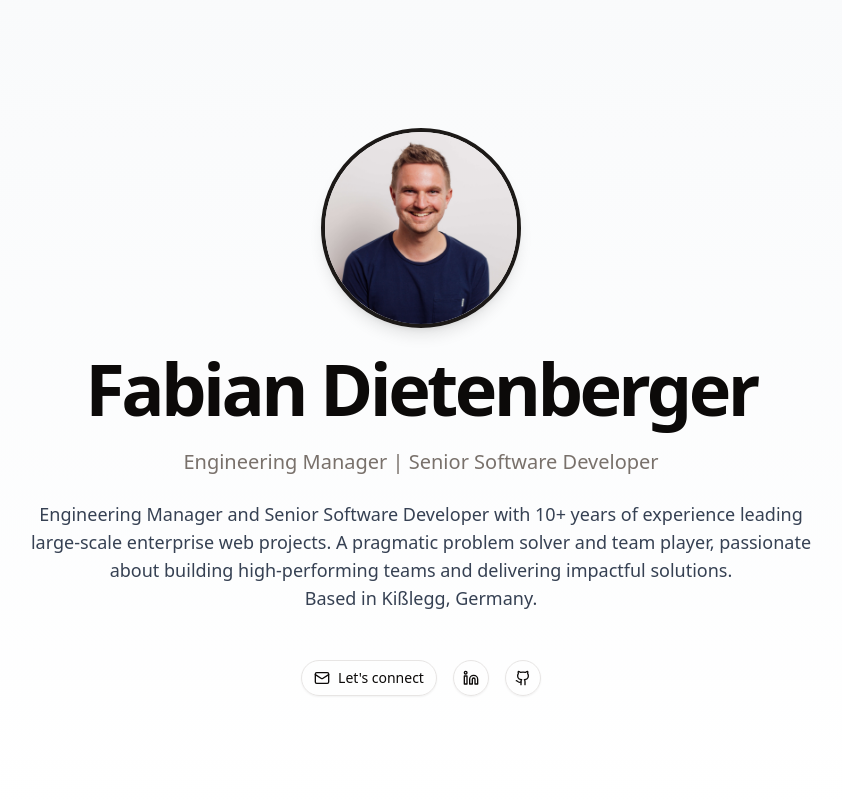
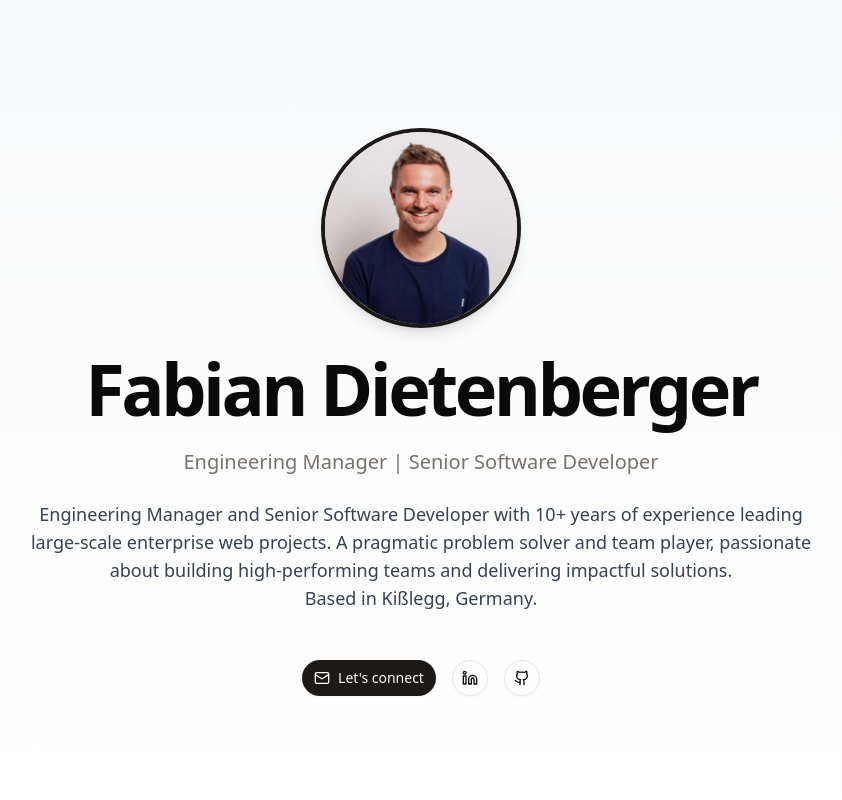
Before and after one commit to feedm3/dietenberger.me, a Next.js app: page / in a window 1280 px wide. Shown: the top 800 px of the page, without its empty margins (219-1061 px from the left). Built offline with nearby package versions, Linux system fonts and the light colour scheme.

Commit message:
feat: make contact a primary button

```diff
--- a/src/app/page.tsx
+++ b/src/app/page.tsx
@@ -48,6 +48,7 @@ export default function Home() {
                 href={'https://maps.app.goo.gl/LhDyAWfBpNCYnjqeA'}
                 target={'_blank'}
                 rel={'noopener noreferrer'}
+                title="Visit Kißlegg on Google Maps"
               >
                 Kißlegg, Germany
               </Link>
@@ -55,8 +56,7 @@ export default function Home() {
             </p>
             <div className="flex gap-4 mt-6">
               <Button
-                variant="outline"
-                className="rounded-full px-4 py-2 bg-transparent flex items-center gap-2"
+                className="rounded-full px-4 py-2 flex items-center gap-2"
                 asChild={true}
               >
                 <Link
```
